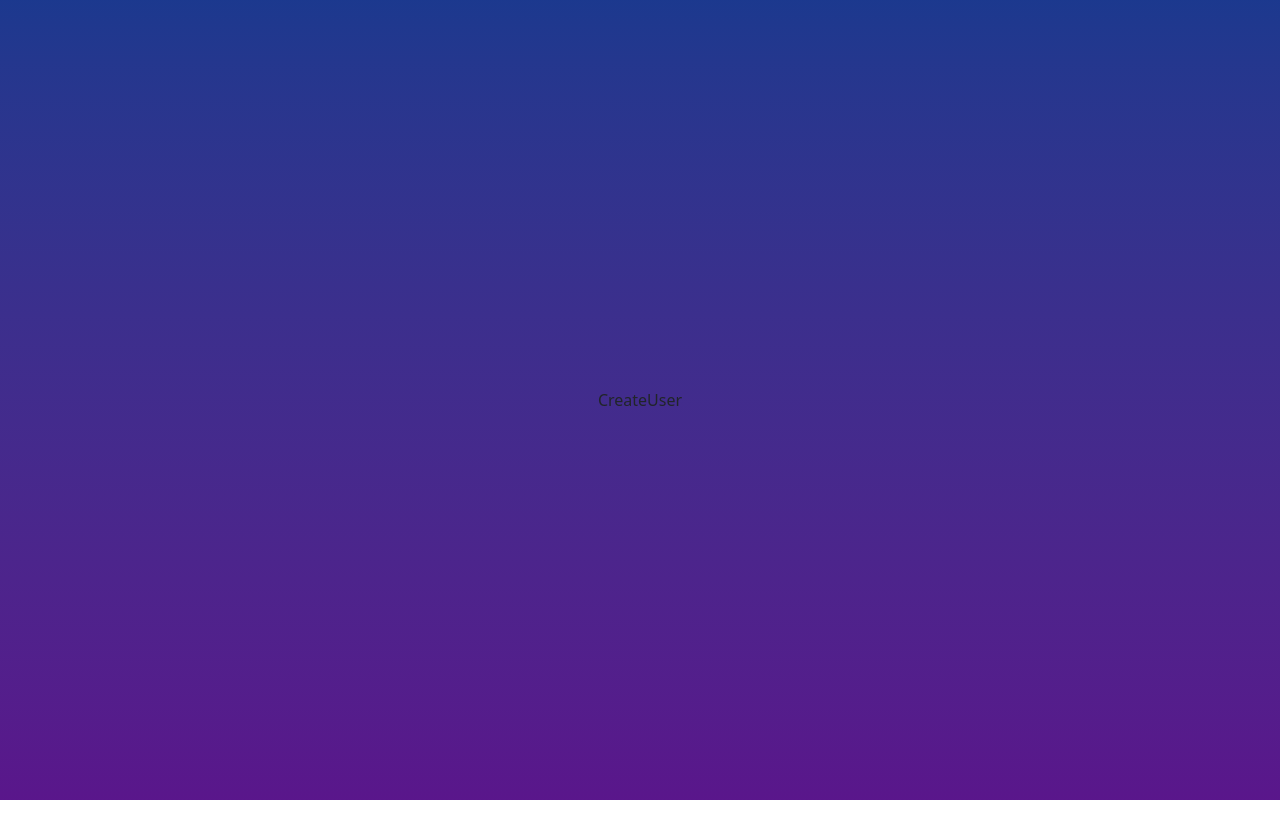
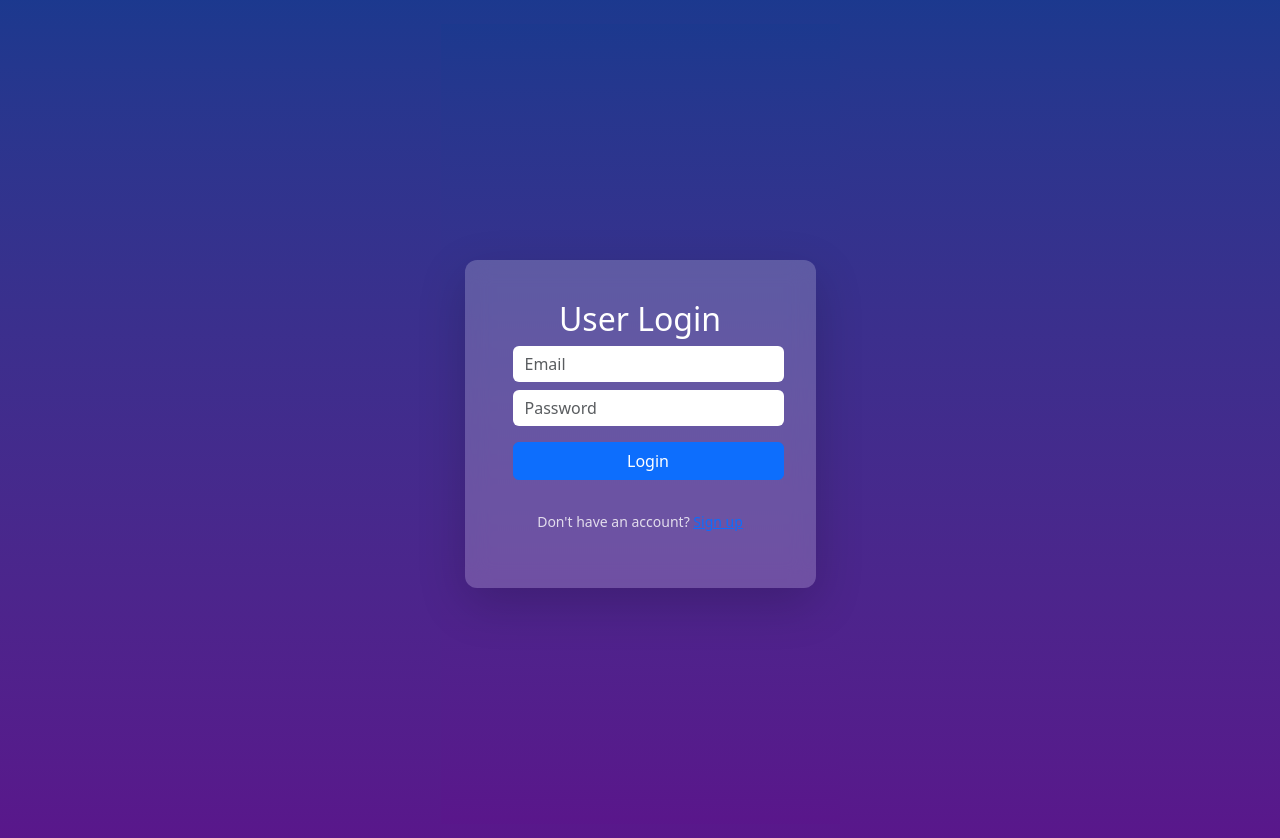
Before and after one commit to hasindur/mern-crud, a React (Vite) app in the folder front-end/: page /create in a window 1280 px wide. Shown: the top 838 px of the page. Before the commit the page ends 800 px from the top, so only its background shows below. Built offline with nearby package versions, Linux system fonts and the light colour scheme.

Commit message:
initilized the createuser

```diff
--- a/front-end/src/assets/CreateUser.jsx
+++ b/front-end/src/assets/CreateUser.jsx
@@ -1,8 +1,33 @@
-import React from 'react'
+import Button from 'react-bootstrap/Button';
+
 
 function CreateUser() {
     return (
-        <div>CreateUser</div>
+        <div className="flex flex-col items-center justify-center min-h-screen bg-gradient-to-t from-purple-900  to-blue-900 p-6">
+            <div className="bg-white/20 backdrop-blur-md rounded-xl shadow-lg p-10 max-w-sm w-full text-white">
+                <h2 className="text-3xl font-bold mb-6 text-center">User Login</h2>
+                <form className="space-y-4">
+                    <input
+                        type="email"
+                        placeholder="Email"
+                        className="form-control bg-white/30 border-0 text-black placeholder-white focus:ring-2 focus:ring-pink-400  m-2"
+                    />
+                    <input
+                        type="password"
+                        placeholder="Password"
+                        className="form-control bg-white/30 border-0 text-black placeholder-white focus:ring-2 focus:ring-pink-400  m-2"
+                    />
+                    <button type="submit" className="btn btn-primary w-100 m-2">
+                        Login
+                    </button>
+
+                </form>
+                <p className="mt-4 text-center text-white/80 text-sm">
+                    Don't have an account? <a href="#" className="underline hover:text-white">Sign up</a>
+                </p>
+            </div>
+
+        </div >
     )
 }
 
```
